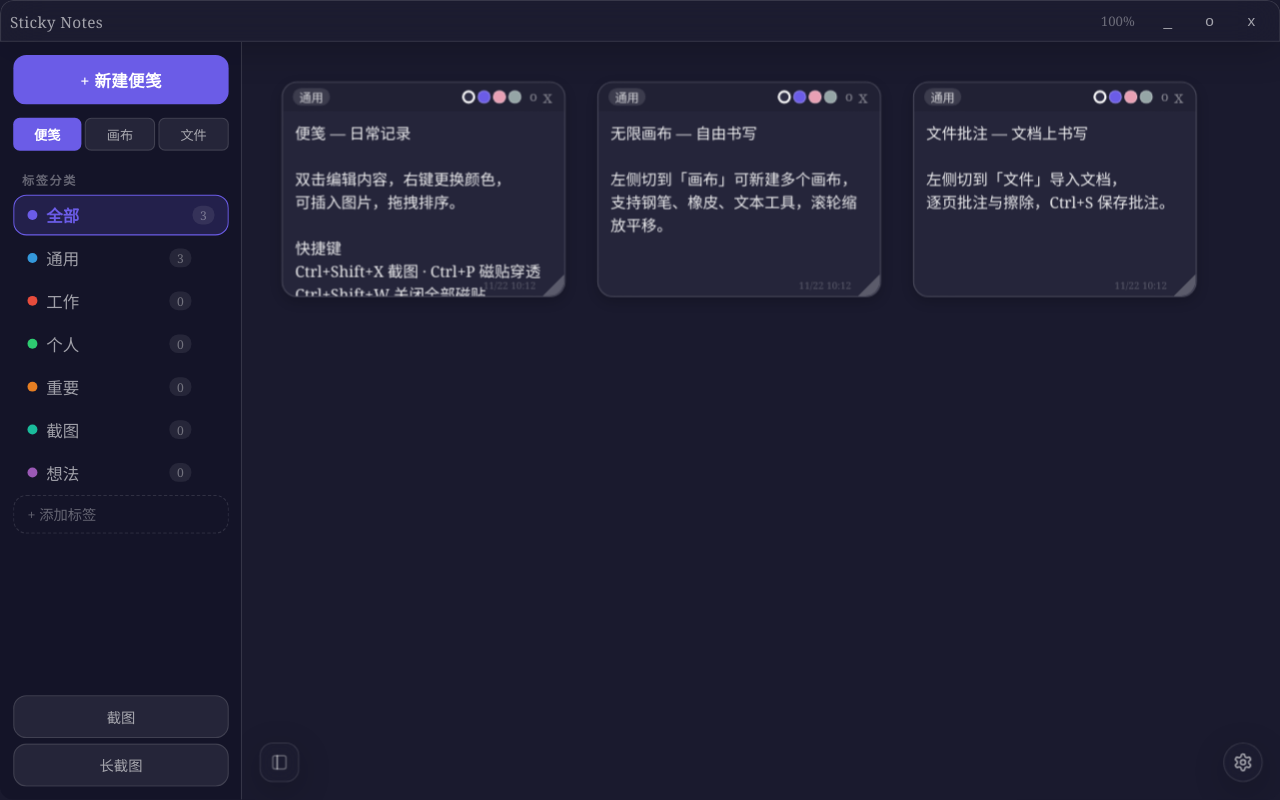
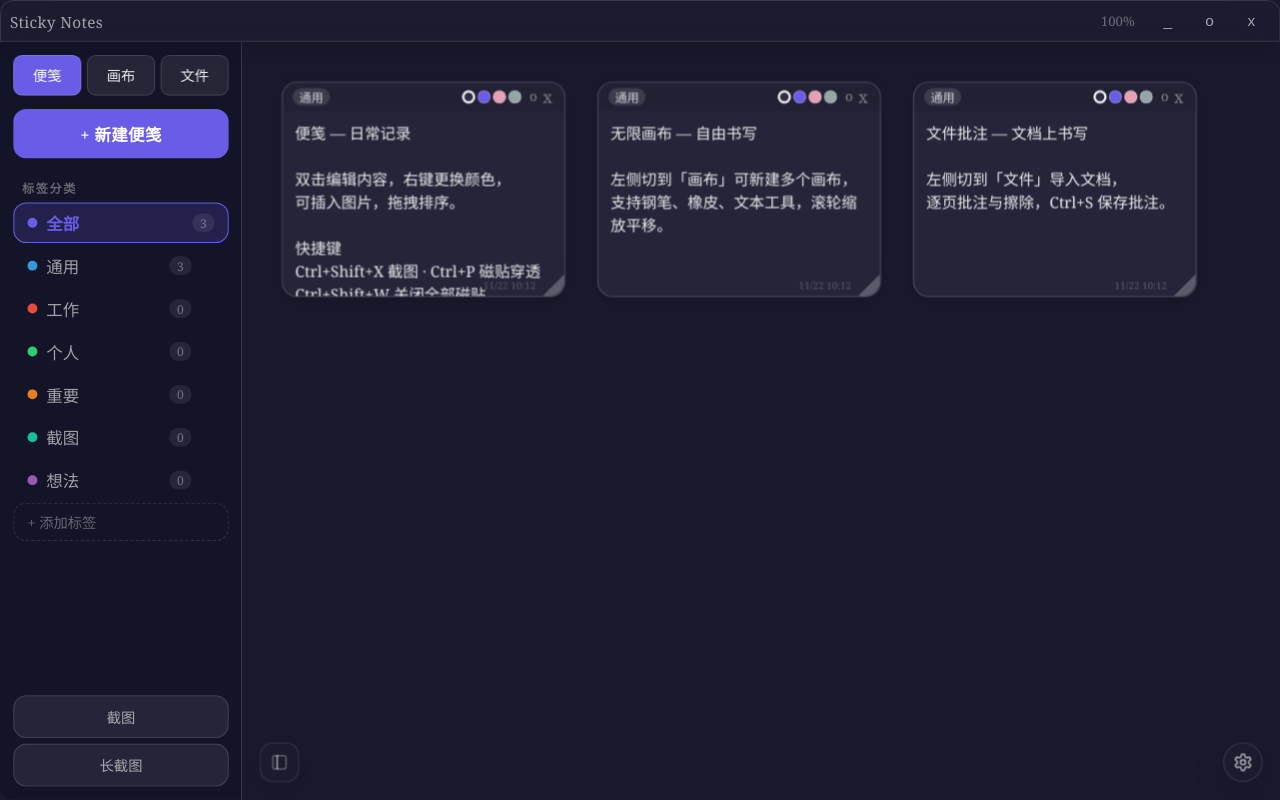
Before and after one commit to BlackLnt-OxO/NoteApp, a React (Vite) app: page / in a window 1280 px wide. Built offline with nearby package versions, Linux system fonts and the light colour scheme.

Commit message:
fix(workspace): align mode switch across sidebars

```diff
--- a/src/App.tsx
+++ b/src/App.tsx
@@ -339,7 +339,7 @@ const App: React.FC = () => {
         }}>
           {viewMode === 'notes'
             ? <Sidebar onCreateNote={() => setShowCreateDialog(true)} />
-            : <AssetSidebar view={viewMode} onView={setViewMode} />}
+            : <AssetSidebar />}
         </div>
         <div style={{ flex: 1, position: 'relative', overflow: 'hidden', borderRadius: '0 0 12px 0', display: 'flex', flexDirection: 'column' }}>
           {/* When the left sidebar is collapsed, a slim top bar keeps the view
--- a/src/components/FileLibrary/AssetSidebar.tsx
+++ b/src/components/FileLibrary/AssetSidebar.tsx
@@ -1,6 +1,6 @@
 import { useEffect, useRef, useState } from 'react';
 import { createPortal } from 'react-dom';
-import type { ViewMode } from '../../types';
+import WorkspaceModeSwitch from '../WorkspaceModeSwitch';
 import { rebindAsset, useAssetLibrary } from './assetLibrary';
 import { dispatchAssetDrop } from './assetDrop';
 import { fileKind, fileName, fileTypeLabel } from './fileTypes';
@@ -8,7 +8,7 @@ import './fileLibrary.css';
 
 interface Drag { id: string; path: string; pointer: number; x: number; y: number }
 
-export default function AssetSidebar({ view, onView }: { view: ViewMode; onView: (view: ViewMode) => void }) {
+export default function AssetSidebar() {
   const assets = useAssetLibrary(state => state.assets);
   const available = useAssetLibrary(state => state.available);
   const pending = useRef<Drag | null>(null);
@@ -56,10 +56,7 @@ export default function AssetSidebar({ view, onView }: { view: ViewMode; onView:
   }, []);
 
   return <aside className="asset-sidebar">
-    <nav aria-label="工作区" className="asset-view-switch">
-      {([['notes', '便笺'], ['inkcanvas', '画布'], ['pdf', '文件']] as const).map(([key, label]) =>
-        <button key={key} className="glass-btn" aria-current={view === key ? 'page' : undefined} onClick={() => onView(key)}>{label}</button>)}
-    </nav>
+    <WorkspaceModeSwitch />
     <div className="asset-sidebar-heading">
       <strong>资料库</strong>
       <button className="glass-btn" disabled={picking || !window.electronAPI?.pickLibraryFiles} onClick={() => void add()}>添加资料</button>
--- a/src/components/FileLibrary/fileLibrary.css
+++ b/src/components/FileLibrary/fileLibrary.css
@@ -10,21 +10,11 @@
   background: rgba(var(--sidebar-tint), var(--workspace-sidebar-opacity, var(--sidebar-base-opacity)));
 }
 
-.asset-view-switch,
 .asset-sidebar-heading,
 .asset-row-actions {
   display: flex;
   align-items: center;
   gap: 5px;
-}
-
-.asset-view-switch button {
-  flex: 1;
-}
-
-.asset-view-switch [aria-current="page"] {
-  background: var(--accent);
-  color: white;
 }
 
 .asset-sidebar-heading {
--- a/src/components/Sidebar.tsx
+++ b/src/components/Sidebar.tsx
@@ -2,13 +2,14 @@ import React, { useState } from 'react';
 import { useNoteStore } from '../store';
 import { DEFAULT_COLORS } from '../types';
 import { askConfirm } from './ConfirmDialog';
+import WorkspaceModeSwitch from './WorkspaceModeSwitch';
 
 interface SidebarProps {
   onCreateNote: () => void;
 }
 
 const Sidebar: React.FC<SidebarProps> = ({ onCreateNote }) => {
-  const { notes, tags, activeTag, setActiveTag, addTag, deleteTag, updateTag, settings, viewMode, setViewMode, setSidebarCollapsed } = useNoteStore();
+  const { notes, tags, activeTag, setActiveTag, addTag, deleteTag, updateTag, settings } = useNoteStore();
   const fs = settings.fontSize;
   const [editingTag, setEditingTag] = useState<string | null>(null);
   const [hoverTag, setHoverTag] = useState<string | null>(null);
@@ -63,7 +64,8 @@ const Sidebar: React.FC<SidebarProps> = ({ onCreateNote }) => {
       overflow: 'hidden',
       background: 'rgba(var(--sidebar-tint), var(--workspace-sidebar-opacity, var(--sidebar-base-opacity)))',
     }}>
-      {/* Create note button */}
+      <WorkspaceModeSwitch />
+
       <button
         onClick={onCreateNote}
         className="btn-accent"
@@ -79,41 +81,13 @@ const Sidebar: React.FC<SidebarProps> = ({ onCreateNote }) => {
           justifyContent: 'center',
           gap: '6px',
           fontFamily: 'inherit',
+          marginTop: '8px',
           marginBottom: '8px',
           letterSpacing: '0.3px',
         }}
       >
         + 新建便笺
       </button>
-
-      {/* View mode toggle */}
-      <div style={{ display: 'flex', gap: '3px', marginBottom: '8px' }}>
-        {([
-          { id: 'notes' as const, label: '便笺' },
-          { id: 'inkcanvas' as const, label: '画布' },
-          { id: 'pdf' as const, label: '文件' },
-        ]).map((m) => (
-          <button
-            key={m.id}
-            onClick={() => { setViewMode(m.id); setSidebarCollapsed(false); }}
-            className={viewMode === m.id ? 'hover-ring-dark' : 'hover-ring-light'}
-            style={{
-              flex: 1,
-              padding: '5px 6px',
-              background: viewMode === m.id ? 'var(--accent)' : 'var(--glass-bg-light)',
-              border: viewMode === m.id ? 'none' : '1px solid var(--glass-border)',
-              borderRadius: '6px',
-              color: viewMode === m.id ? '#fff' : 'var(--text-secondary)',
-              cursor: 'pointer',
-              fontSize: Math.max(9, fs - 3) + 'px',
-              fontFamily: 'inherit',
-              fontWeight: viewMode === m.id ? 600 : 400,
-            }}
-          >
-            {m.label}
-          </button>
-        ))}
-      </div>
 
       {/* Tag list */}
       <div style={{
--- /dev/null
+++ b/src/components/WorkspaceModeSwitch.tsx
@@ -0,0 +1,18 @@
+import { useNoteStore } from '../store';
+
+const modes = [['notes', '便笺'], ['inkcanvas', '画布'], ['pdf', '文件']] as const;
+
+export default function WorkspaceModeSwitch() {
+  const viewMode = useNoteStore(state => state.viewMode);
+  const setViewMode = useNoteStore(state => state.setViewMode);
+  const setSidebarCollapsed = useNoteStore(state => state.setSidebarCollapsed);
+
+  return <nav aria-label="工作区" className="workspace-mode-switch">
+    {modes.map(([mode, label]) => (
+      <button key={mode} type="button" className="glass-btn" aria-current={viewMode === mode ? 'page' : undefined}
+        onClick={() => { setViewMode(mode); setSidebarCollapsed(false); }}>
+        {label}
+      </button>
+    ))}
+  </nav>;
+}
--- a/src/styles/global.css
+++ b/src/styles/global.css
@@ -178,6 +178,24 @@ body {
 }
 
 .glass-btn:active { transform: scale(0.97); }
+
+.workspace-mode-switch {
+  display: grid;
+  grid-template-columns: repeat(3, minmax(0, 1fr));
+  flex-shrink: 0;
+  gap: 5px;
+}
+
+.workspace-mode-switch > button {
+  justify-content: center;
+  padding-inline: 0;
+  white-space: nowrap;
+}
+
+.workspace-mode-switch [aria-current="page"] {
+  background: var(--accent);
+  color: white;
+}
 
 .btn-accent {
   background: var(--accent);
```
